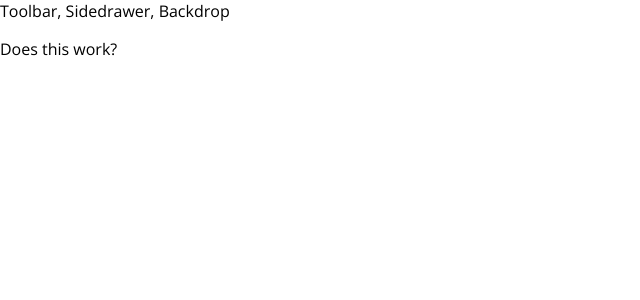
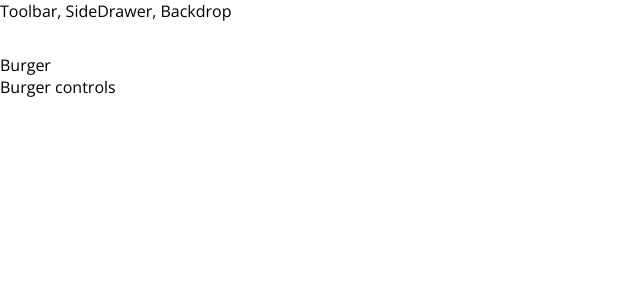
Before and after one commit to santiago-rodrig/burger-builder, a React app: page / in a window 1280 px wide. Shown: the top 300 px of the page, without its empty margins (0-640 px from the left). Built offline with nearby package versions, Linux system fonts and the light colour scheme.

Commit message:
define burger builder

```diff
--- a/src/components/stateful/App.js
+++ b/src/components/stateful/App.js
@@ -1,11 +1,12 @@
 import React, { Component } from "react";
 import Layout from "../stateless/Layout";
+import BurgerBuilder from "./BurgerBuilder";
 
 class App extends Component {
   render() {
     return (
       <Layout>
-        <p>Does this work?</p>
+        <BurgerBuilder />
       </Layout>
     );
   }
--- /dev/null
+++ b/src/components/stateful/BurgerBuilder.js
@@ -0,0 +1,15 @@
+import React from "react";
+import Aux from "../higuerOrder/Aux";
+
+class BurgerBuilder extends React.Component {
+  render() {
+    return (
+      <Aux>
+        <div>Burger</div>
+        <div>Burger controls</div>
+      </Aux>
+    );
+  }
+}
+
+export default BurgerBuilder;
--- a/src/components/stateless/Layout.js
+++ b/src/components/stateless/Layout.js
@@ -1,12 +1,12 @@
 import React from "react";
-import Aux from "../higuerOrder/Aux";
+import classes from "../../styles/index.css";
 
 const Layout = (props) => {
   return (
-    <Aux>
-      <div>Toolbar, Sidedrawer, Backdrop</div>
-      <main>{props.children}</main>
-    </Aux>
+    <div>
+      <div>Toolbar, SideDrawer, Backdrop</div>
+      <main className={classes.mt5}>{props.children}</main>
+    </div>
   );
 };
 
--- a/src/index.js
+++ b/src/index.js
@@ -1,6 +1,6 @@
 import React from "react";
 import ReactDOM from "react-dom";
-import "./index.css";
+import "./styles/index.css";
 import App from "./components/stateful/App";
 
 ReactDOM.render(<App />, document.getElementById("root"));
--- a/src/index.css
+++ b/src/styles/index.css
@@ -3,3 +3,7 @@ body {
   padding: 0;
   font-family: "Open Sans", sans-serif;
 }
+
+.mt5 {
+  margin-top: 2rem;
+}
```
